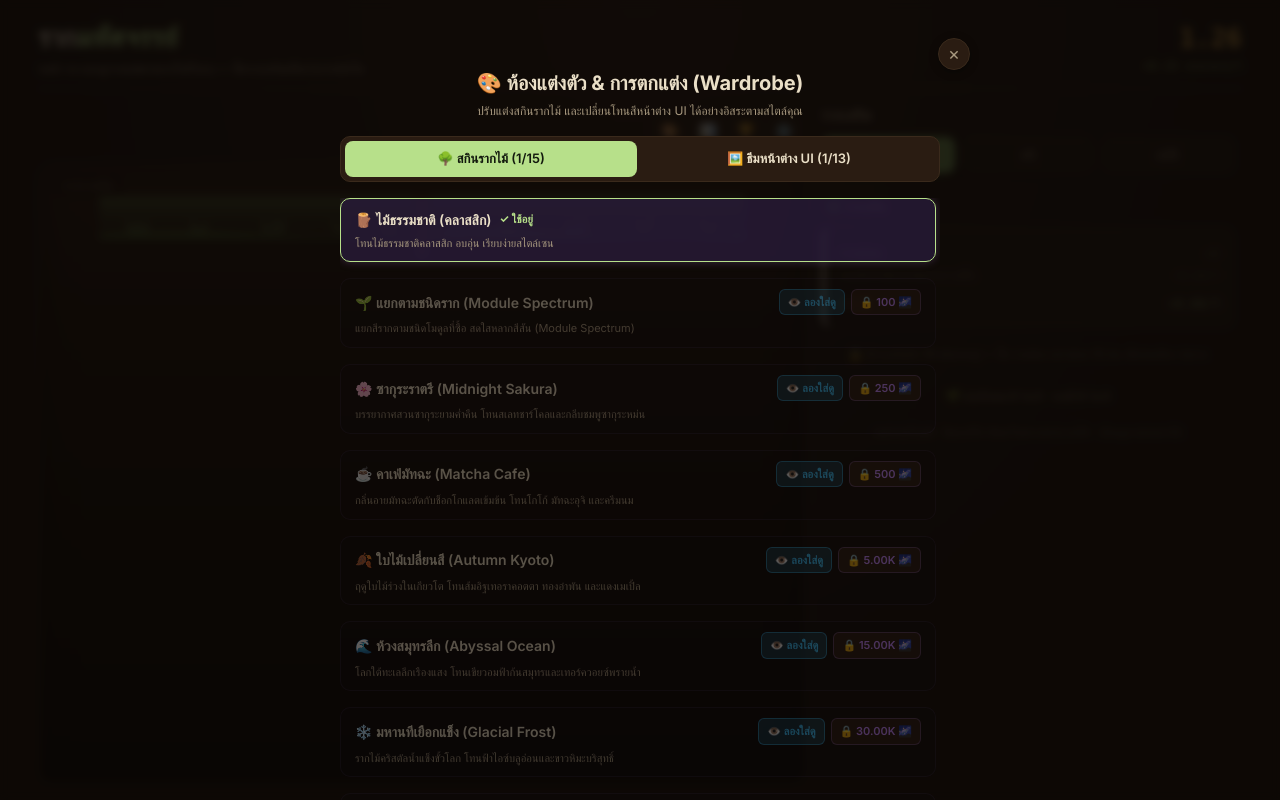
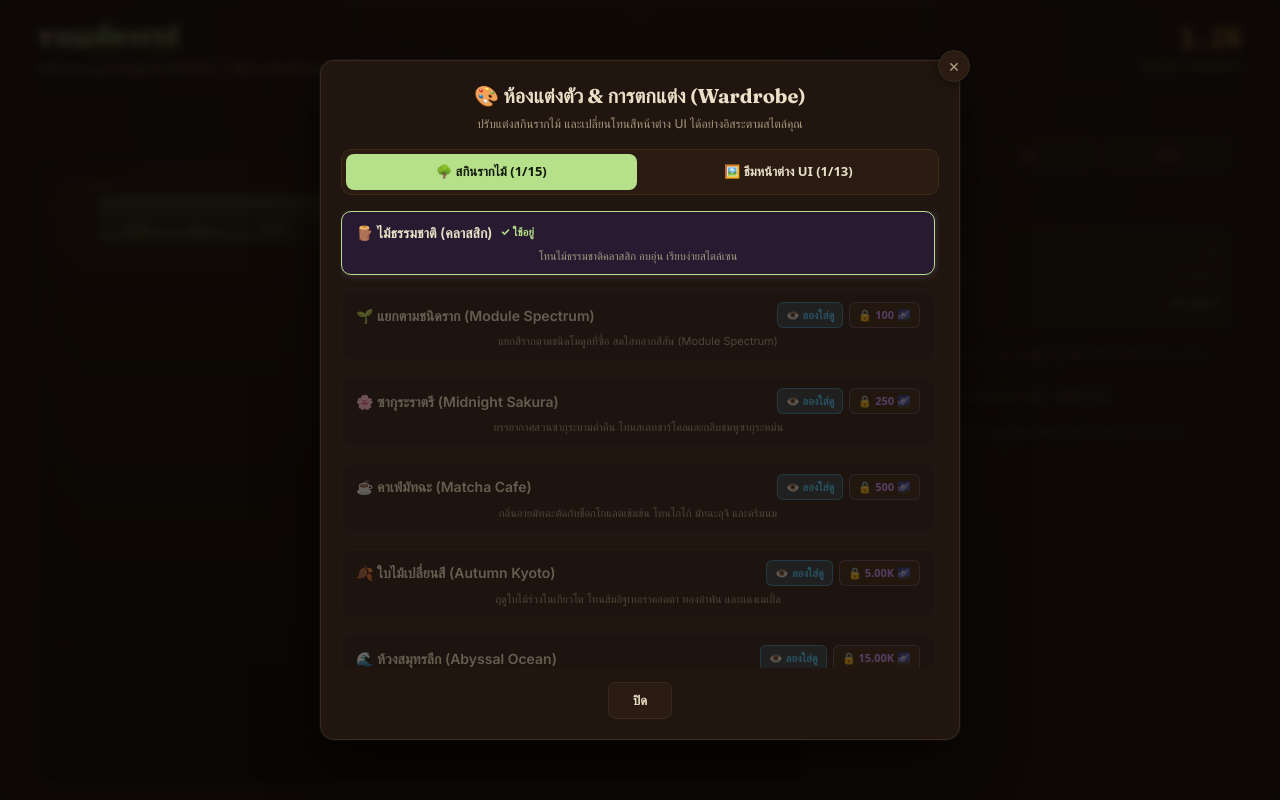
Before and after one commit to napapat-toy/root-idle, a Next.js app: page / in a window 1280 px wide. Both pictures are taken after a click on the button "ห้องแต่งตัว: เลือกสกินรากไม้ & ธีมหน้าต่าง UI". Built offline with nearby package versions, Linux system fonts and the light colour scheme.

Commit message:
fix(wardrobe): apply solid theme panel background and border to WardrobeModal

```diff
--- a/src/app/globals.css
+++ b/src/app/globals.css
@@ -858,6 +858,7 @@ svg#rootCanvas {
 
 .modal-wrapper.achievements-modal-wrapper { max-width: 580px; }
 .modal-wrapper.stats-modal-wrapper { max-width: 640px; }
+.modal-wrapper.wardrobe-modal-wrapper { max-width: 640px; }
 .modal-wrapper.prestige-modal-wrapper { max-width: 480px; }
 .modal-wrapper.options-modal-wrapper { max-width: 460px; }
 .modal-wrapper.offline-modal-wrapper,
--- a/src/components/modals/WardrobeModal.tsx
+++ b/src/components/modals/WardrobeModal.tsx
@@ -190,7 +190,7 @@ export const WardrobeModal: React.FC<WardrobeModalProps> = ({
   return (
     <div className="offline-backdrop" onClick={handleClose}>
       <div
-        className="modal-wrapper"
+        className="modal-wrapper wardrobe-modal-wrapper"
         style={{ maxWidth: '640px', width: '92vw', maxHeight: '88vh', display: 'flex', flexDirection: 'column' }}
         onClick={e => e.stopPropagation()}
       >
@@ -198,7 +198,19 @@ export const WardrobeModal: React.FC<WardrobeModalProps> = ({
           &times;
         </button>
 
-        <div className="generic-modal" style={{ display: 'flex', flexDirection: 'column', height: '100%', padding: '20px' }}>
+        <div
+          className="offline-modal wardrobe-modal-content"
+          style={{
+            display: 'flex',
+            flexDirection: 'column',
+            height: '100%',
+            maxHeight: '85vh',
+            padding: '20px',
+            background: 'var(--bg-panel)',
+            border: '1px solid var(--line-soil)',
+            boxShadow: '0 20px 60px rgba(0,0,0,0.6), 0 0 1px 1px rgba(255,255,255,0.05)',
+          }}
+        >
           {/* Header Title */}
           <div style={{ textAlign: 'center', marginBottom: '16px' }}>
             <h2 style={{ fontSize: '20px', fontWeight: 700, margin: '0 0 4px', color: 'var(--root-cream)' }}>
```
